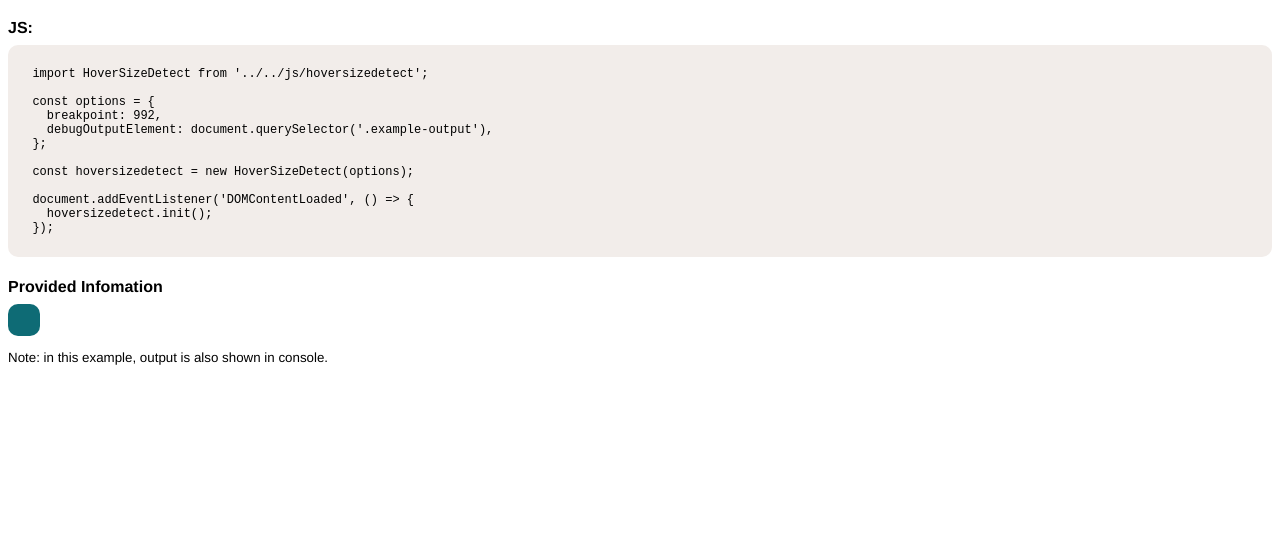
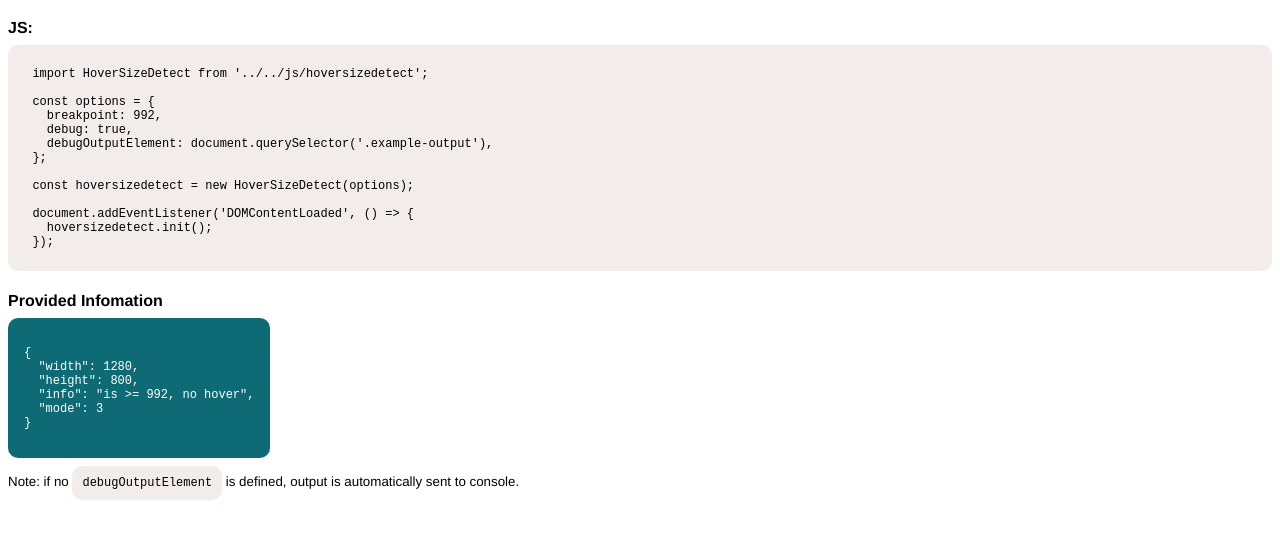
Before and after one commit to larsactionhero/hoversizedetect, a website built with Vite: page src/example/index.html in a window 1280 px wide. Shown: the part 61-600 px from the top of the page. Built offline with nearby package versions, Linux system fonts and the light colour scheme.

Commit message:
fix example

```diff
--- a/src/example/index.html
+++ b/src/example/index.html
@@ -16,6 +16,7 @@
 
   const options = {
     breakpoint: 992,
+    debug: true,
     debugOutputElement: document.querySelector('.example-output'),
   };
 
@@ -25,8 +26,10 @@
     hoversizedetect.init();
   });</pre></code>
     <h4>Provided Infomation</h4>
-    <div class="example-output"></div>
-    <small>Note: in this example, output is also shown in console.</small>
+    <div id="example-output"></div>
+    <p>
+      <small>Note: if no <code style="display: inline;">debugOutputElement</code> is defined, output is automatically sent to console.</small>
+    </p>
     <script type="module" src="./js/example.js"></script>
   </body>
 </html>
--- a/src/example/js/example.js
+++ b/src/example/js/example.js
@@ -3,7 +3,8 @@ import HoverSizeDetect from '../../js/hoversizedetect';
 
 const options = {
   breakpoint: 992,
-  debugOutputElement: document.querySelector('.example-output'),
+  debug: true,
+  debugOutputElement: document.getElementById('example-output'),
 };
 
 const hoversizedetect = new HoverSizeDetect(options);
--- a/src/example/scss/style.scss
+++ b/src/example/scss/style.scss
@@ -7,7 +7,7 @@ body {
   padding: 1rem;
 }
 
-.example-output {
+#example-output {
   padding: 1rem;
   background-color: #0e6b75;
   color: #fff;
```
Also changed, not shown: src/index.html (+1 -3 lines).
